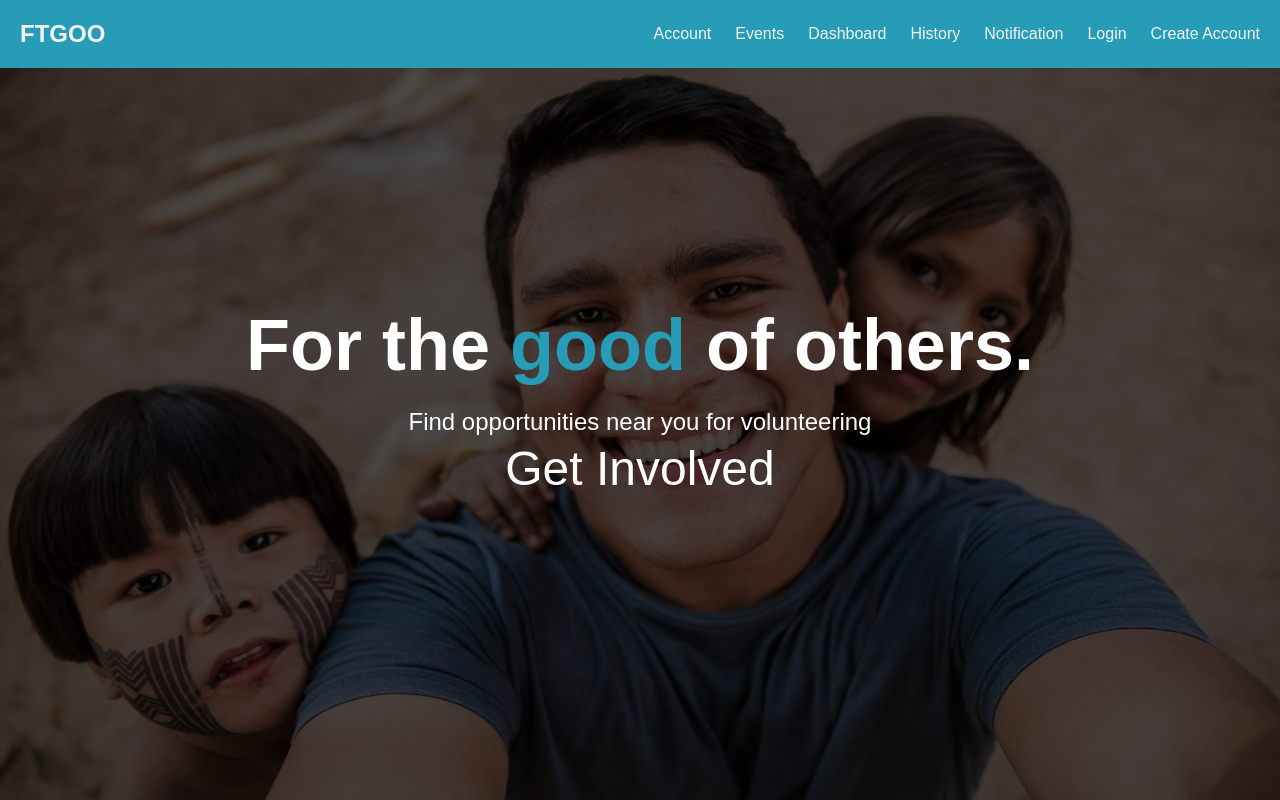
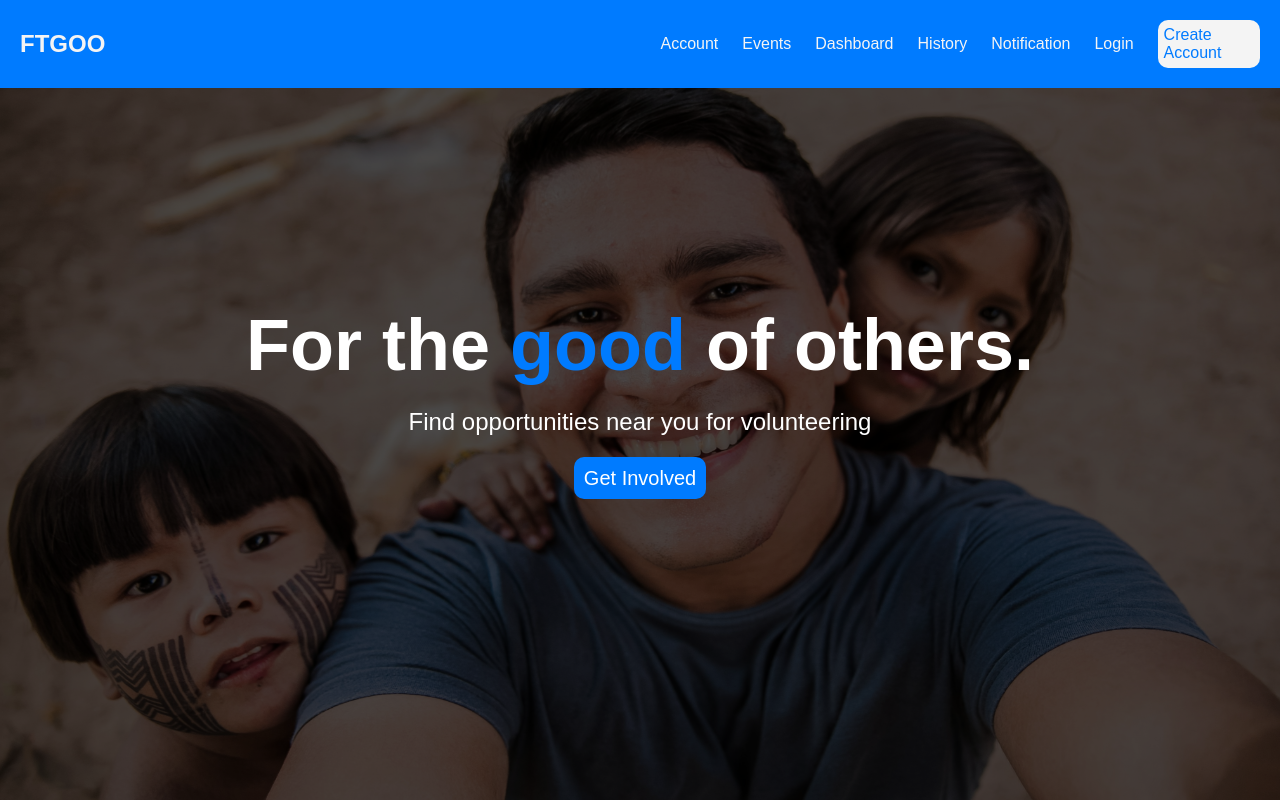
Before and after one commit to Sterling-Gore/COSC4353, a Next.js app in the folder ftgoo/: page / in a window 1280 px wide. Built offline with nearby package versions, Linux system fonts and the light colour scheme.

Commit message:
finished the landing page and navbar

```diff
--- a/ftgoo/pages/index.js
+++ b/ftgoo/pages/index.js
@@ -17,7 +17,9 @@ export default function Home() {
               <a href="./login">History</a>
               <a href="./login">Notification</a>
               <a href="./login">Login</a>
-              <a href="./registration">Create Account</a>
+              <a href="./registration">
+                <span style = {styles.navButton}>Create Account</span>
+              </a>
             </div>
           </nav>
 
@@ -25,7 +27,9 @@ export default function Home() {
           <div style={styles.center}>
           <h2>For the <span style={styles.good}>good</span> of others.</h2>
           <p><span style = {styles.simpleText}>Find opportunities near you for volunteering</span></p>
-          <a href="./registration">Get Involved</a>
+          <a href="./registration">
+            <span style = {styles.button}>Get Involved</span>
+          </a>
           </div>
         </div>
 
@@ -65,7 +69,7 @@ const styles = {
     justifyContent: "space-between",
     alignItems: "center",
     padding: "20px",
-    backgroundColor: "#279CB7", // Transparent black background for the navbar
+    backgroundColor: "#007BFF", // Transparent black background for the navbar
     color: "#f4f4f4",
     zIndex: 2, // Ensures the navbar is on top of the background
   },
@@ -75,11 +79,23 @@ const styles = {
   },
   navLinks: {
     display: "flex",
+    alignItems: "center",
     gap: "24px",
   },
   navLinksA: {
     color: "#f4f4f4",
     textDecoration: "none",
+  },
+  navButton: {
+    backgroundColor: "#f4f4f4",
+    display: "flex",
+    justifyContent: "center",
+    color: "#007BFF",
+    border: "none",
+    maxWidth: "8vw",
+    padding: "6px",
+    borderRadius: "10px",
+    width: "15vw",
   },
   center: {
     zIndex: 1, // Ensures the "Hello" is on top of the background
@@ -87,13 +103,17 @@ const styles = {
     //fontFamily: "Georgia",
     color: "#ffffff",
     fontSize: "48px",
-    gap: "100px",
+    //gap: "100px",
+    display: "flex",
+    justifyContent: "center",
+    flexDirection: "column",
+    alignItems: "center",
   },
   centerLogo: {
     fontSize: "100px",
   },
   good: {
-    color: "#279CB7",
+    color: "#007BFF",
   },
   simpleText: {
     fontSize: "24px",
@@ -101,12 +121,13 @@ const styles = {
   },
   button: {
     backgroundColor: "#007BFF",
+    width: "15vw",
     color: "#fff",
     border: "none",
-    padding: "10px 20px",
-    borderRadius: "4px",
+    padding: "10px",
+    borderRadius: "10px",
     cursor: "pointer",
-    fontSize: "16px",
+    fontSize: "20px",
     marginTop: "20px",
   },
 };
```
